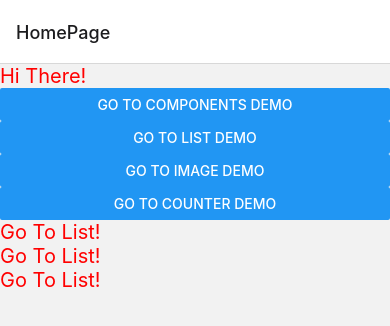
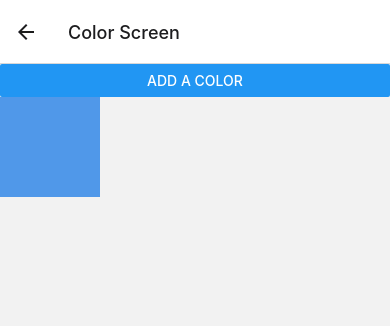
Before and after one commit to DavinderSingh-ds/Training_React_Native_App, a React Native app: screen /ColorSc in a window 390 px wide. Shown: the top 326 px of the page. Built offline with nearby package versions, Linux system fonts and the light colour scheme.

Commit message:
ColorCounter

```diff
--- a/App.js
+++ b/App.js
@@ -7,6 +7,7 @@ import ComponentsScreen from './src/screens/ComponentsScreen';
 import ListScreen from './src/screens/ListScreen';
 import ImageScreen from './src/screens/ImageScreen';
 import CounterScreen from './src/screens/CounterScreen';
+import ColorScreen from './src/screens/ColorScreen';
 
 const Stack = createNativeStackNavigator();
 
@@ -20,6 +21,7 @@ const navigator = () => {
         <Stack.Screen name="List" component={ListScreen} options={{ title: 'List Screen' }}/>
         <Stack.Screen name="Image" component={ImageScreen} options={{ title: 'Image Screen' }}/>
         <Stack.Screen name="Counter" component={CounterScreen} options={{ title: 'Counter Screen' }}/>
+        <Stack.Screen name="ColorSc" component={ColorScreen} options={{ title: 'Color Screen' }}/>
 
       </Stack.Navigator>
 
--- /dev/null
+++ b/src/components/ColorCounter.js
@@ -0,0 +1,17 @@
+import React from 'react';
+import {View,Text,StyleSheet,Button} from 'react-native';
+
+const ColorCounter = ({ color }) => {
+    return (
+        <View>
+            <Text>{color}</Text>
+        {/* very important if we want to use color variable or argument in concatenation string so use by back To Character i.e. `` */}
+            <Button title = {`Increase ${color}`}/>
+            <Button title = {`Decrease ${color}`}/>
+        </View>
+    );
+}
+
+const styles = StyleSheet.create({});
+
+export default ColorCounter;
--- /dev/null
+++ b/src/screens/ColorScreen.js
@@ -0,0 +1,38 @@
+import React,{useState} from 'react';
+import {View,StyleSheet,Button,FlatList} from 'react-native';
+
+const ColorScreen = () => {
+    const [colors,setColors] = useState([]);
+    console.log(colors);
+
+    return (
+        <View>
+            <Button title="Add a Color" onPress={()=>{
+                //use 3 dots always
+                setColors([...colors,randomRgb()]);
+            }}/>
+            {/* updaing view element as well */}
+            <View style={{height:100,width:100,backgroundColor:randomRgb() }}/>
+            <FlatList
+                keyExtractor={(item) => item}
+                data={colors}
+                renderItem={({item}) => {
+                    return (
+                    <View style={{height:100,width:100,backgroundColor:item }}/>
+                    );
+                }}
+            />
+        </View>
+    );
+}
+
+const randomRgb = () => {
+    const red = Math.floor(Math.random()*256);
+    const green = Math.floor(Math.random()*256);
+    const blue = Math.floor(Math.random()*256);
+
+    return `rgb(${red},${green},${blue})`;
+}
+
+const styles = StyleSheet.create({});
+export default ColorScreen;
--- a/src/screens/HomeScreen.js
+++ b/src/screens/HomeScreen.js
@@ -31,6 +31,12 @@ const HomeScreen = ({navigation}) => {
             navigation.navigate('Counter', { name: 'Davinder' })
              }
         />
+        <Button
+           title="Go to Color Demo"
+            onPress={() =>
+            navigation.navigate('ColorSc', { name: 'Davinder' })
+             }
+        />
         <TouchableOpacity onPress={()=>navigation.navigate('List')}>
             <Text style={styles.textStyle}>Go To List!</Text>
             <Text style={styles.textStyle}>Go To List!</Text>
```
Also changed, not shown: src/screens/SquareScreen.js (added, +18 -0 lines).
